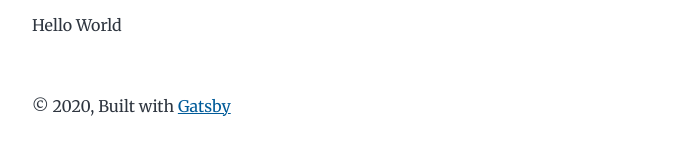
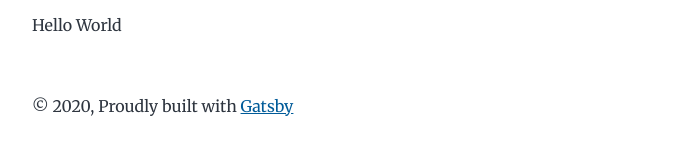
Before and after one commit to sasha13/gatsby-blog, a Gatsby site: page / in a window 1280 px wide. Shown: the part 664-818 px from the top of the page, without its empty margins (292-980 px from the left). Built offline with nearby package versions, Linux system fonts and the light colour scheme; Gatsby itself is replaced by a stand-in of ours.

Commit message:
testing auto build

```diff
--- a/src/components/layout.js
+++ b/src/components/layout.js
@@ -25,7 +25,7 @@ const Layout = ({ location, title, children }) => {
       <header className="global-header">{header}</header>
       <main>{children}</main>
       <footer>
-        © {new Date().getFullYear()}, Built with
+        © {new Date().getFullYear()}, Proudly built with
         {` `}
         <a href="https://www.gatsbyjs.com">Gatsby</a>
       </footer>
```
Also changed, not shown: netlify.toml (added).
